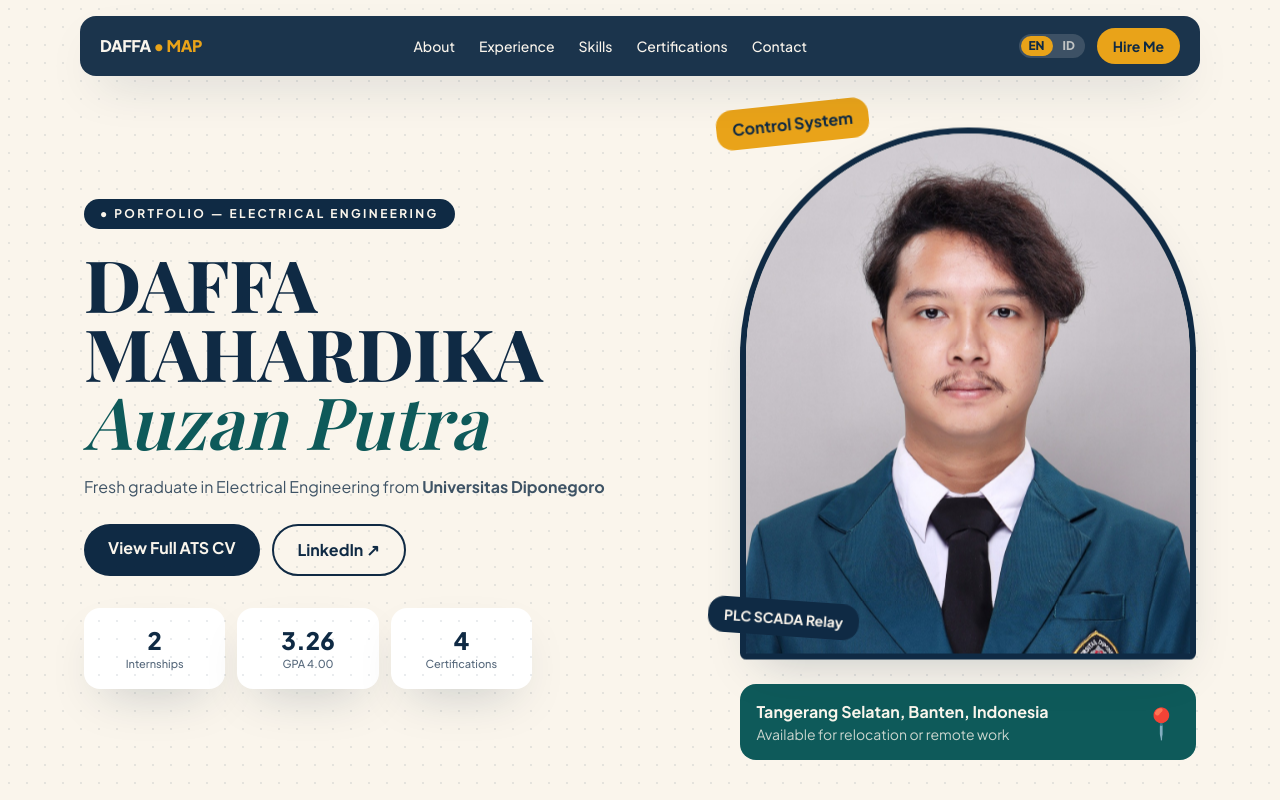
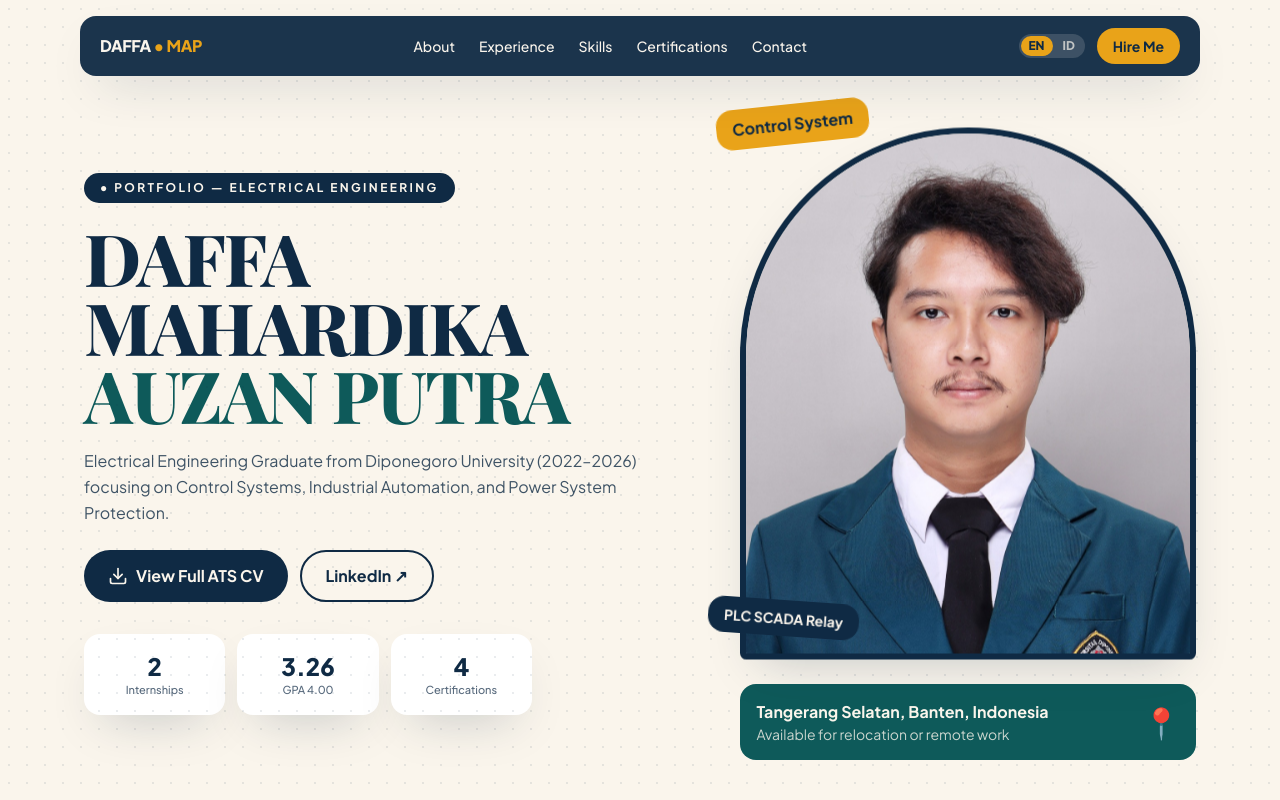
Before and after one commit to DaffaPutraAuzan/Daffa-s-Portofolio, a Next.js app: page / in a window 1280 px wide. Shown: the top 800 px of the page. Built offline with nearby package versions, Linux system fonts and the light colour scheme; a web font is replaced by a local one.

Commit message:
Enhance hero section content, typography, ambient glow, and fix navbar translation

```diff
--- a/app/page.tsx
+++ b/app/page.tsx
@@ -63,15 +63,20 @@ export default function Page() {
             <p className="inline-flex max-w-full flex-wrap items-center gap-2 rounded-full bg-ink px-3 sm:px-4 py-1.5 text-[10px] sm:text-[12px] font-bold tracking-[0.15em] sm:tracking-[0.2em] text-cream">
               {t.hero.badge}
             </p>
-            <h1 className="mt-5 font-display text-[40px] sm:text-5xl md:text-7xl leading-[1.02] md:leading-[0.95] font-extrabold">
+            <h1 className="mt-5 font-display text-[40px] sm:text-5xl md:text-7xl leading-[1.02] md:leading-[0.95] font-extrabold tracking-tight">
               DAFFA<br />MAHARDIKA<br />
-              <span className="italic font-semibold text-tealdeep">Auzan Putra</span>
+              <span className="text-tealdeep">AUZAN PUTRA</span>
             </h1>
             <p className="mt-5 max-w-xl text-[16px] leading-relaxed text-ink/80">
               <Rich text={t.hero.lead} />
             </p>
             <div className="mt-6 flex flex-col sm:flex-row sm:flex-wrap gap-3">
-              <a href="/CV_ATS.pdf" target="_blank" rel="noopener noreferrer" className="rounded-full bg-ink px-6 py-3 font-bold text-center text-cream hover:bg-tealdeep">
+              <a href="/CV_ATS.pdf" target="_blank" rel="noopener noreferrer" className="rounded-full bg-ink px-6 py-3 font-bold text-center text-cream hover:bg-tealdeep inline-flex items-center justify-center gap-2">
+                <svg aria-hidden="true" className="w-4 h-4 sm:w-5 sm:h-5 shrink-0" viewBox="0 0 24 24" fill="none" stroke="currentColor" strokeWidth="2" strokeLinecap="round" strokeLinejoin="round">
+                  <path d="M21 15v4a2 2 0 0 1-2 2H5a2 2 0 0 1-2-2v-4" />
+                  <polyline points="7 10 12 15 17 10" />
+                  <line x1="12" x2="12" y1="15" y2="3" />
+                </svg>
                 {t.hero.cta}
               </a>
               <a href={CONTACT_LINKEDIN} target="_blank" rel="noreferrer" className="rounded-full border-2 border-ink px-6 py-3 font-bold text-center hover:bg-ink hover:text-cream">
@@ -90,6 +95,7 @@ export default function Page() {
 
           <div className="relative reveal visible mt-2 md:mt-0">
             <div className="relative">
+              <div aria-hidden="true" className="bg-amber-500/10 blur-3xl w-72 h-72 rounded-full absolute -z-10 -top-12 -right-12 pointer-events-none" />
               <div className="absolute z-10 top-3 left-3 sm:-top-6 sm:-left-6 rounded-2xl bg-amberbrand px-3 sm:px-4 py-1.5 sm:py-2 text-sm sm:text-base font-bold rotate-[-6deg] shadow-card">
                 {t.hero.photoTopBadge}
               </div>
--- a/lib/i18n.ts
+++ b/lib/i18n.ts
@@ -147,7 +147,7 @@ export const dictionaries: Record<Locale, Dict> = {
     },
     hero: {
       badge: "● PORTFOLIO — ELECTRICAL ENGINEERING",
-      lead: "Fresh graduate in Electrical Engineering from **Universitas Diponegoro",
+      lead: "Electrical Engineering Graduate from Diponegoro University (2022–2026) focusing on Control Systems, Industrial Automation, and Power System Protection.",
       cta: "View Full ATS CV",
       stats: ["Internships", "GPA 4.00", "Certifications"],
       photoTopBadge: "Control System",
@@ -330,10 +330,10 @@ export const dictionaries: Record<Locale, Dict> = {
       skills: "Keterampilan",
       certifications: "Sertifikasi & Lisensi",
       contact: "Kontak",
-      hire: "Sewa Saya",
+      hire: "Rekrut Saya",
     },
     hire: {
-      title: "Sewa Saya",
+      title: "Rekrut Saya",
       subtitle: "Isi formulir ini dan pesan akan langsung dikirim ke inbox saya.",
       name: "Nama Anda",
       email: "Email Anda",
@@ -351,7 +351,7 @@ export const dictionaries: Record<Locale, Dict> = {
     },
     hero: {
       badge: "● PORTFOLIO — TEKNIK ELEKTRO",
-      lead: "Sarjana Baru Teknik Elektro dari **Universitas Diponegoro",
+      lead: "Lulusan S1 Teknik Elektro Universitas Diponegoro (2022–2026) dengan fokus pada Sistem Kontrol, Otomasi Industri, dan Proteksi Tenaga Listrik.",
       cta: "Lihat CV ATS Lengkap",
       stats: ["Magang", "IPK 4.00", "Sertifikasi"],
       photoTopBadge: "Control System",
```
